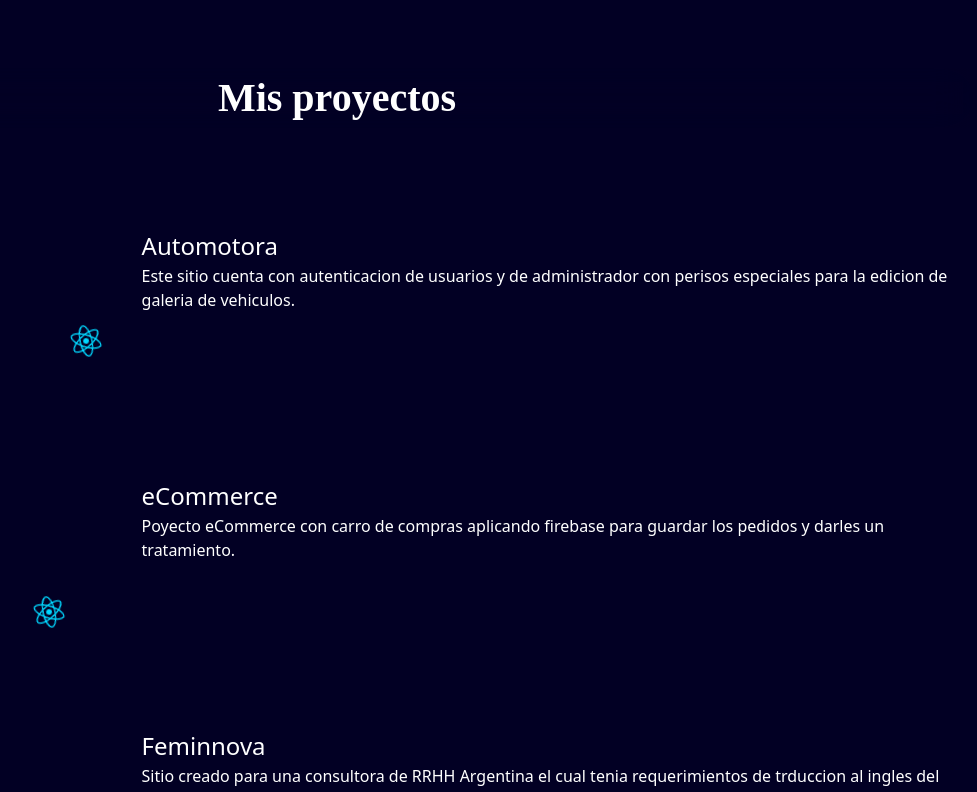
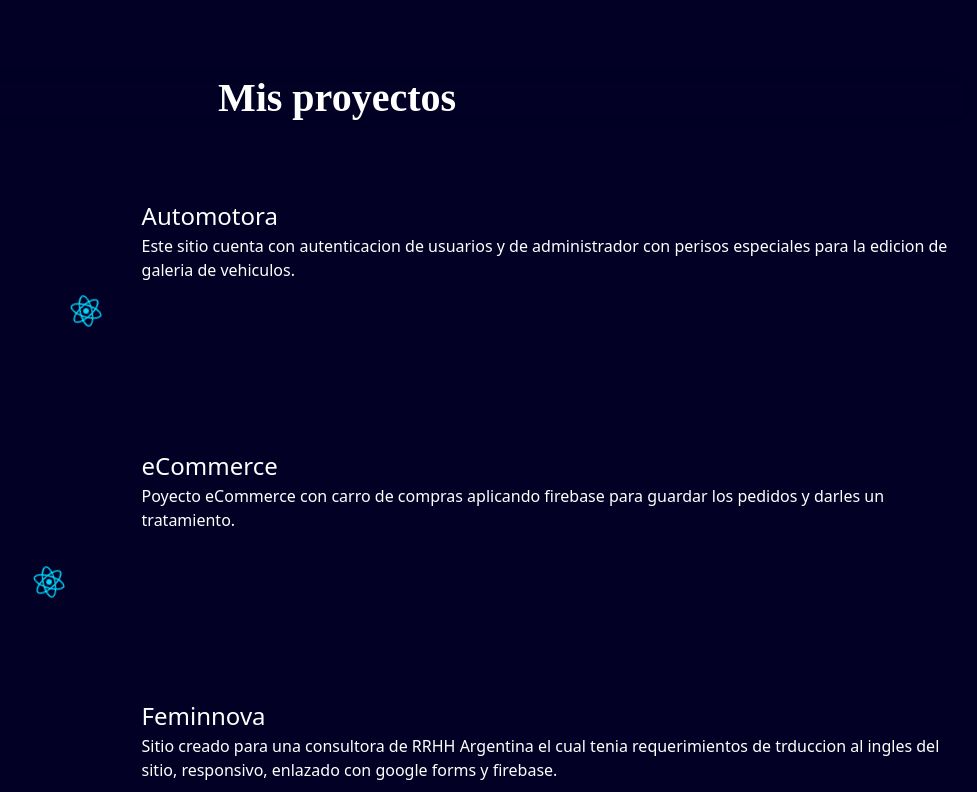
Before and after one commit to Martin-Valdes/portfolio, a React (Vite) app: page / in a window 1280 px wide. Shown: the part 2000-2792 px from the top of the page, without its empty margins (303-1280 px from the left). Built offline with nearby package versions, Linux system fonts and the light colour scheme.

Commit message:
cambios locales

```diff
--- a/src/components/MyWorks/MyWorks.scss
+++ b/src/components/MyWorks/MyWorks.scss
@@ -6,7 +6,7 @@
     align-items: center;
     flex-direction: column;
     backdrop-filter: .625rem;
-    padding: 1.875rem 0 6.25rem 0;
+    padding-bottom: 1.25rem;
 
     .cardsWorks{
        display: flex;
```
